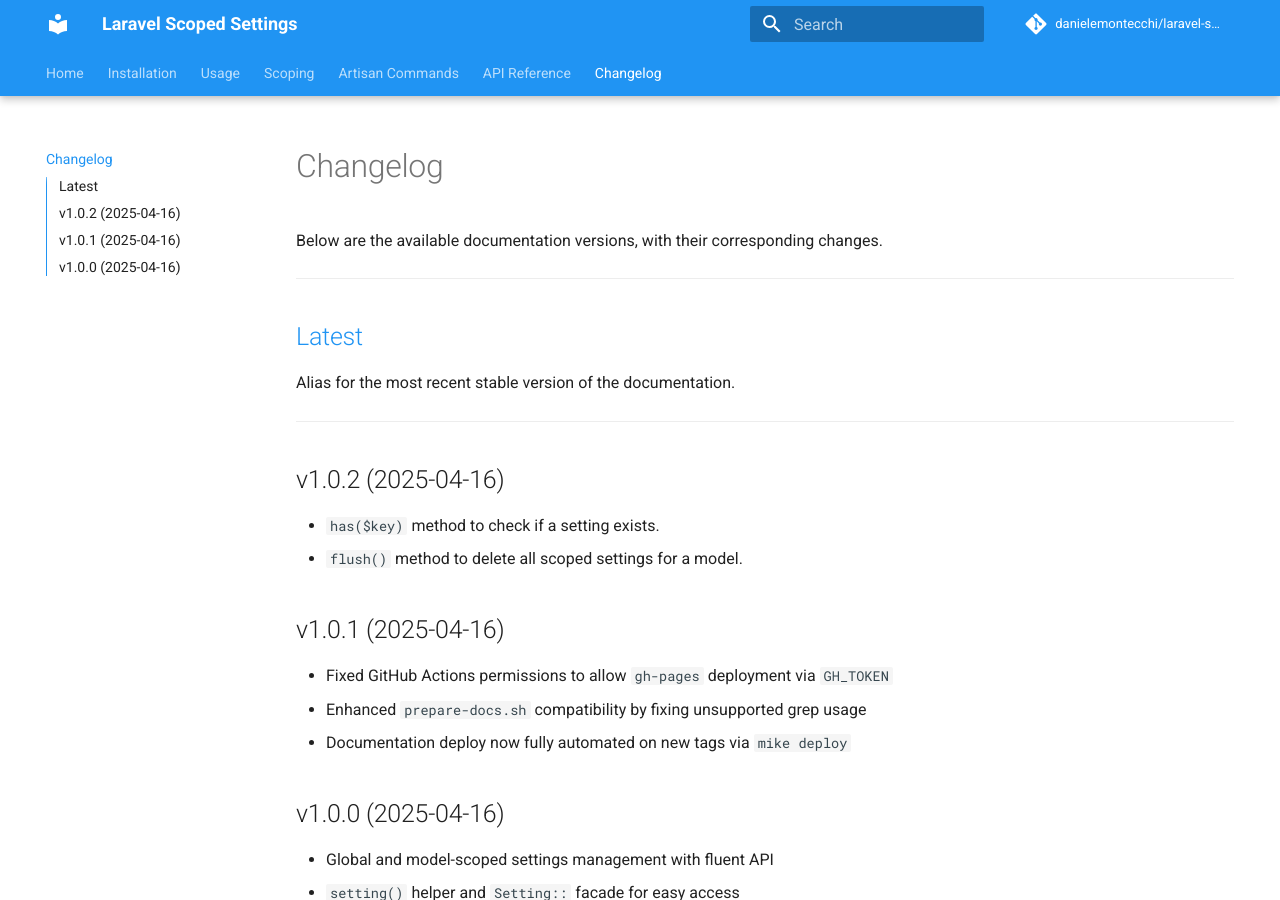
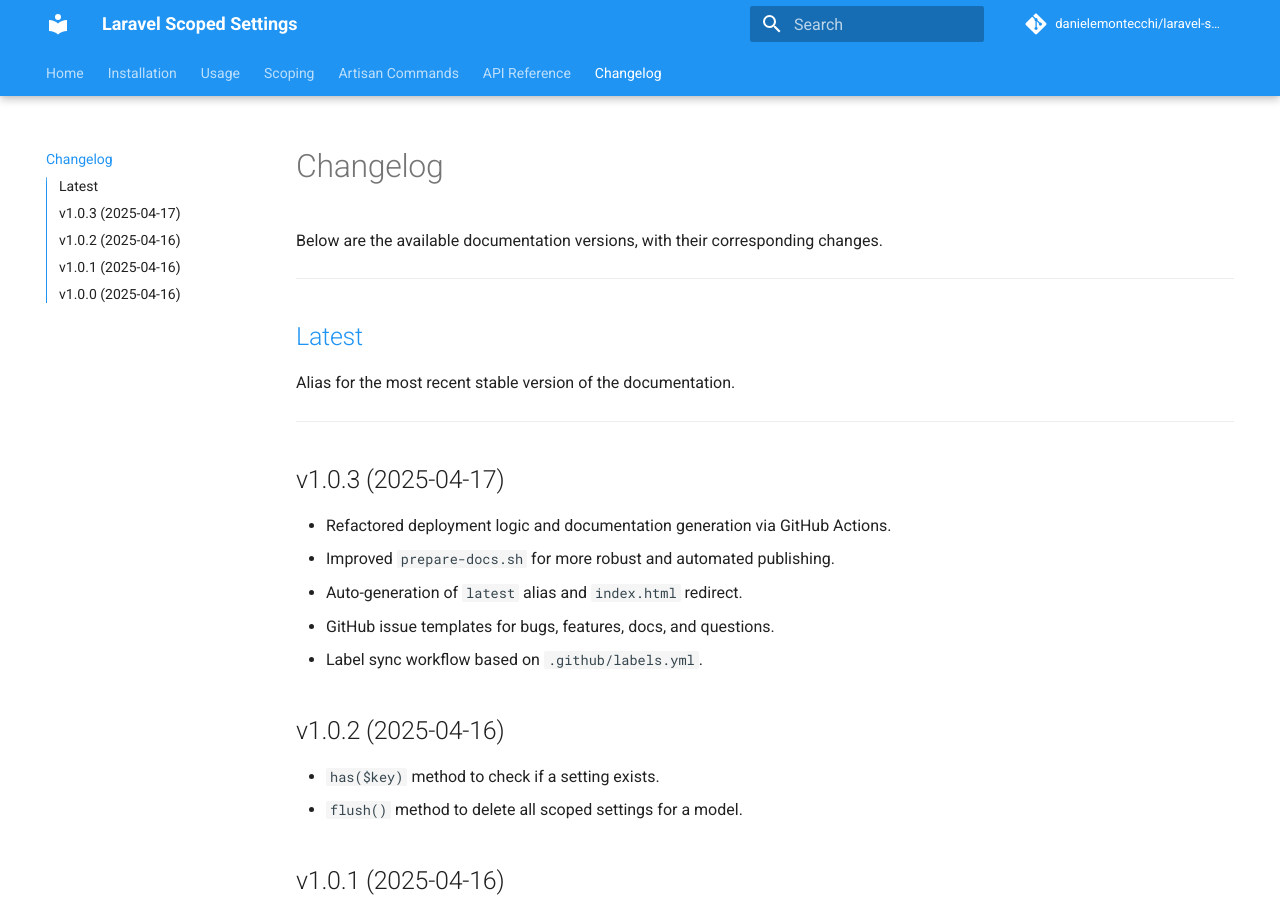
Before and after one commit to danielemontecchi/laravel-scoped-settings, an MkDocs documentation site: the page built from docs/changelog.md, in a window 1280 px wide and 900 px high. Built offline with MkDocs 1.6.1 and Material for MkDocs 9.7.7, drawn with Linux system fonts in a browser that asks for light colours; comment, search, counter and statistics services are not loaded; the version menu is left out.

Commit message:
chore: prepare v1.0.3

```diff
--- a/docs/changelog.md
+++ b/docs/changelog.md
@@ -9,6 +9,14 @@ Below are the available documentation versions, with their corresponding changes
 Alias for the most recent stable version of the documentation.
 
 ---
+
+## v1.0.3 (2025-04-17)
+
+- Refactored deployment logic and documentation generation via GitHub Actions.
+- Improved `prepare-docs.sh` for more robust and automated publishing.
+- Auto-generation of `latest` alias and `index.html` redirect.
+- GitHub issue templates for bugs, features, docs, and questions.
+- Label sync workflow based on `.github/labels.yml`.
 
 ## v1.0.2 (2025-04-16)
 
```
Also changed, not shown: CHANGELOG.md (+35 -20 lines), 1 other file.
